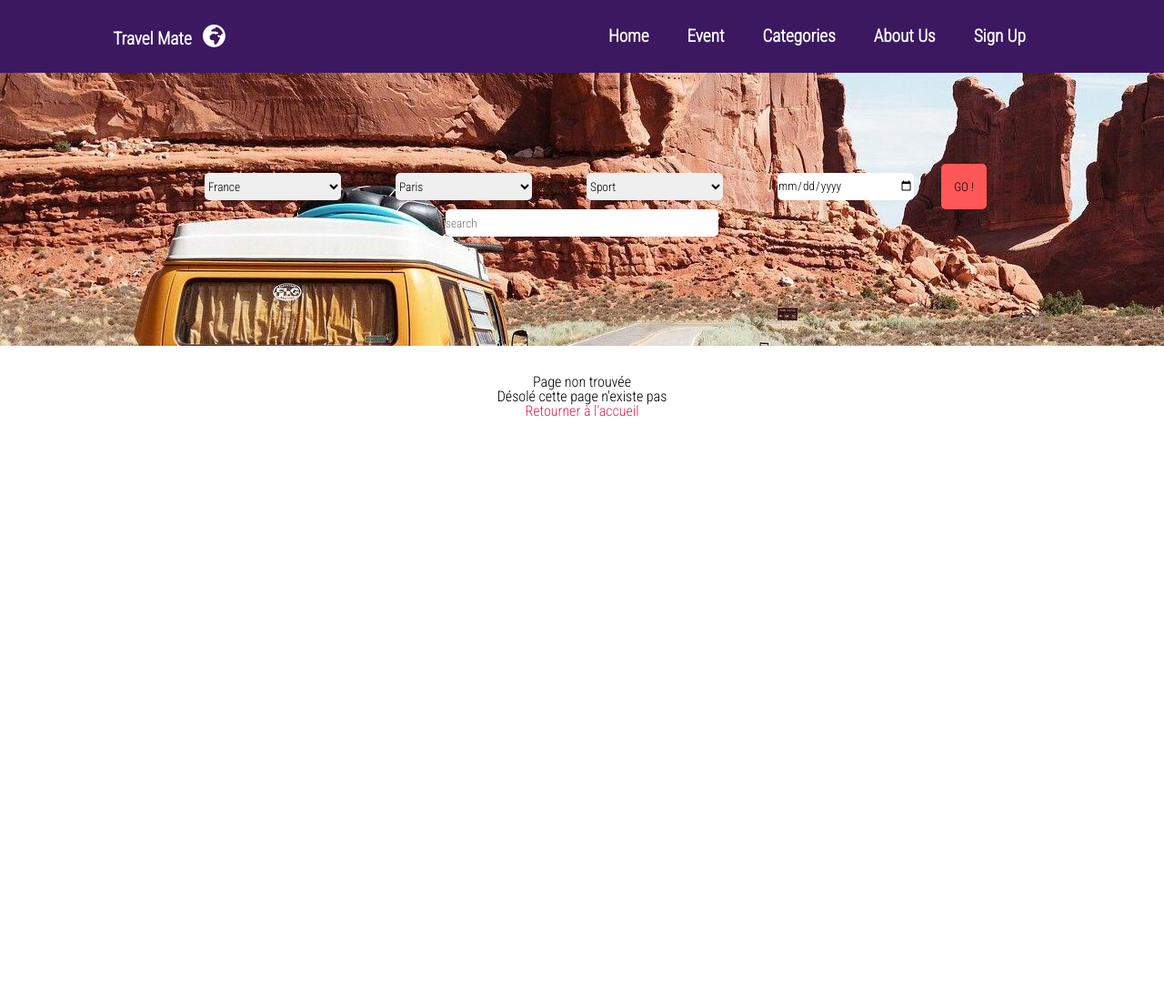
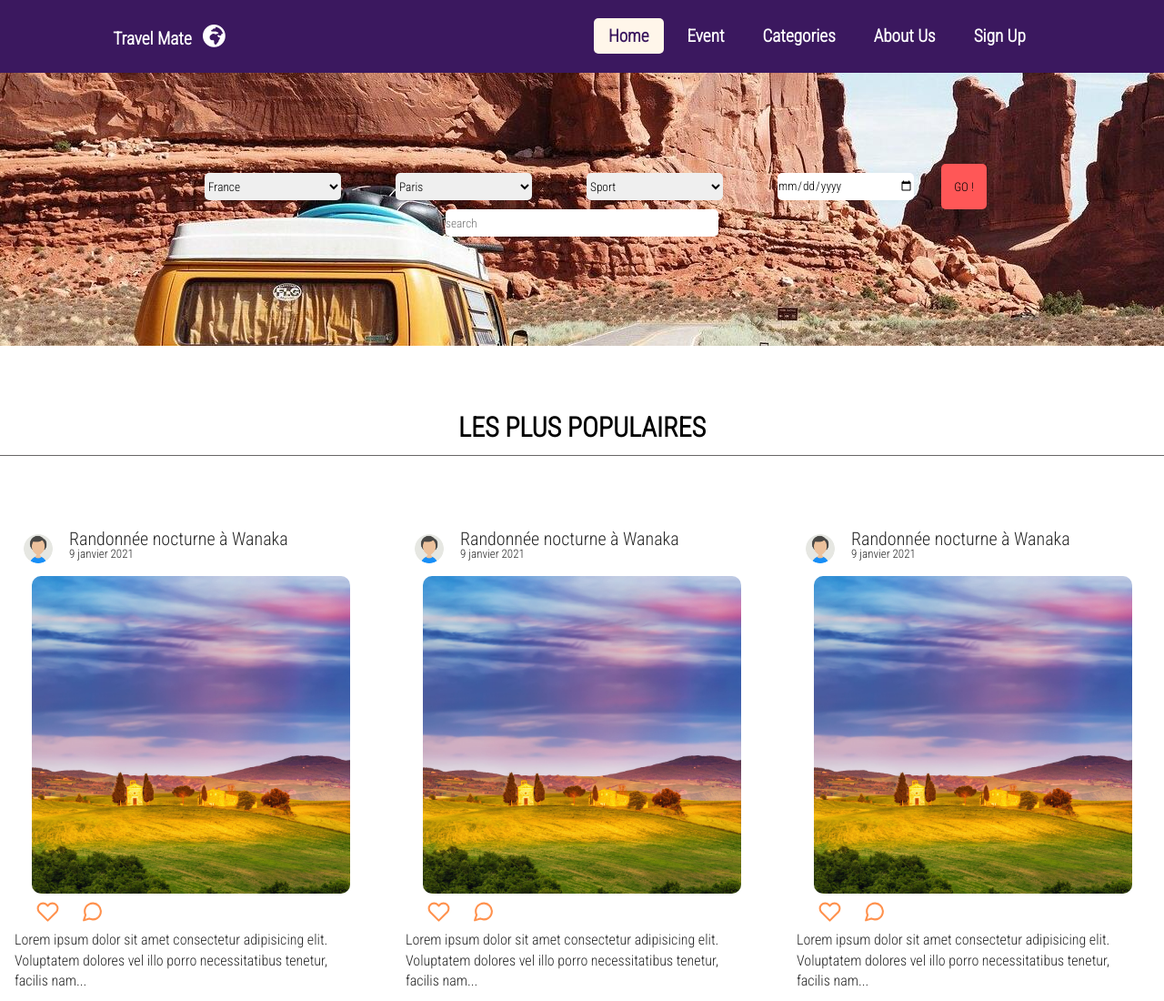
Before and after one commit to VaillantA/code-travel-mate, a React app: page /home in a window 1280 px wide. Shown: the top 1100 px of the page at 91% size. Before the commit the page ends 800 px from the top, so only its background shows below. Built offline with nearby package versions, Linux system fonts and the light colour scheme; a web font is replaced by a local one.

Commit message:
feat:Home-Route, add Home route--DONE

```diff
--- a/src/components/App/index.js
+++ b/src/components/App/index.js
@@ -7,20 +7,19 @@ import Categories from 'src/components/Categories';
 import Events from 'src/components/Events';
 import LoginForm from 'src/components/LoginForm';
 import NotFound from 'src/components/NotFound';
-import Searchbar from 'src/components/Searchbar';
-import Cards from 'src/components/Cards';
 
 import './style.scss';
+import Home from '../Home';
 
 // == Composant
 const App = () => {
     return(
-
-
       <div className="app">
           <NavBar />
-          <Searchbar />
           <Switch>
+            <Route path="/home">
+            <Home />
+            </Route>
             <Route path="/categories">
               <Categories />
             </Route>
@@ -31,9 +30,9 @@ const App = () => {
               <LoginForm />
             </Route>
             {/* <Redirect from="/jquery" to="/autre" /> */}
-            <Route>
+            {/* <Route>
               <NotFound />
-            </Route>
+            </Route> */}
           </Switch>
       </div>
 
--- /dev/null
+++ b/src/components/Home/index.js
@@ -0,0 +1,15 @@
+import Cards from 'src/components/Cards';
+import Searchbar from 'src/components/Searchbar';
+
+const Home = () => (
+  <div className="home">
+  <Searchbar />
+  <Cards/>
+  </div>
+);
+
+Home.propTypes = {
+
+};
+
+export default Home;
--- a/src/components/NavBar/index.js
+++ b/src/components/NavBar/index.js
@@ -25,7 +25,7 @@ const NavBar = () => {
           </div>
           <ul className={isClicked ? 'nav-menu active' : 'nav-menu'}>
               <li>
-                <NavLink className="nav-links" to="/" exact={true}>Home</NavLink>
+                <NavLink className="nav-links" to="/home" exact={true}>Home</NavLink>
               </li>
               <li>
                 <NavLink className="nav-links" to="/events">Event</NavLink>
--- a/src/components/NotFound/index.js
+++ b/src/components/NotFound/index.js
@@ -1,4 +1,4 @@
-import { Link } from 'react-router-dom';
+/* import { Link } from 'react-router-dom';
 import { useEffect } from 'react';
 // == Import
 import './style.scss';
@@ -19,3 +19,4 @@ const NotFound = () => {
 
 // == Export
 export default NotFound;
+ */
--- a/src/styles/index.scss
+++ b/src/styles/index.scss
@@ -4,8 +4,6 @@
 body {
     font-family:Arial, Helvetica, sans-serif;
     background-color: #ffffff;
-
-
   }
 
 
```
